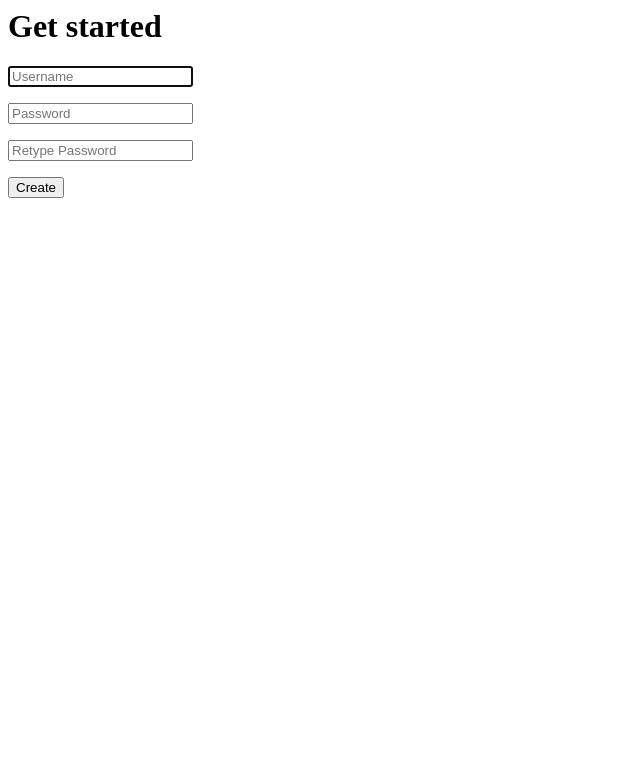
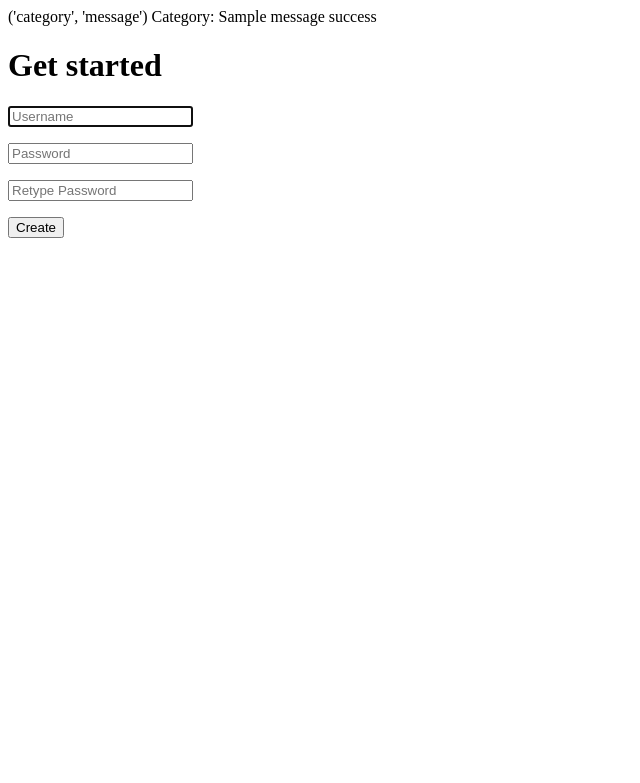
Before and after one commit to kazza-hiroty/Pchat, a Flask app: page / in a window 1280 px wide. Shown: the top 783 px of the page, without its empty margins (0-640 px from the left). Run offline with Flask 2, Linux system fonts and the light colour scheme; tables that the repository leaves empty hold one stand-in row (values such as "Sample post"); one stand-in notice (Sample message) is shown.

Commit message:
Add message flashing

```diff
--- a/application.py
+++ b/application.py
@@ -1,4 +1,4 @@
-from flask import Flask, render_template, redirect, url_for
+from flask import Flask, render_template, redirect, url_for, flash
 from passlib.hash import pbkdf2_sha256
 
 from flask_login import LoginManager, login_user, current_user, login_required, logout_user
@@ -36,6 +36,9 @@ def index():
         user = User(username=username, password=hashed_pswd)
         db.session.add(user)
         db.session.commit()
+
+        flash('Registered successfully. Please login.', 'success')
+
         return redirect(url_for('login'))
 
     return render_template("index.html", form = reg_form)
@@ -50,7 +53,6 @@ def login():
     if login_form.validate_on_submit():
         user_object = User.query.filter_by(username=login_form.username.data).first()
         login_user(user_object)
-
         return redirect(url_for('chat'))
 
     return render_template("login.html", form=login_form)
@@ -58,12 +60,10 @@ def login():
 @app.route("/chat", methods=['GET', 'POST'])
 @login_required
 def chat():
-    #  if current_user.is_authenticated:
-    #         return "Logged in, finally!"
-    #using login_required method
 
     if not current_user.is_authenticated:
-        return "Please login before accessing chat"
+        flash('Please login.', 'danger') #category name can be anything but 'danger' matches the name of Bootstrap class
+        return redirect(url_for('login'))
 
     return "chat with me"
 
@@ -71,7 +71,8 @@ def chat():
 def logout():
 
     logout_user()
-    return "Logged out using flask-login"
+    flash('You have logged out successfully', 'success')
+    return redirect(url_for('login'))
 
 
 
--- a/templates/prelogin-layout.html
+++ b/templates/prelogin-layout.html
@@ -5,6 +5,15 @@
     <title>{% block title %}{% endblock %} - RChat</title>
 </head>
 <body>
+    <!-- Flash messages -->
+    {% with messages = get_flashed_messages(with_categories=true)%}
+        {%if messages%}
+            ('category', 'message')
+            Category: {{messages[0][1]}}
+            {{messages[0][0]}}
+        {%endif%}
+    {%endwith%}
+
     {%block content%}
     {%endblock%}
 </body>
```
